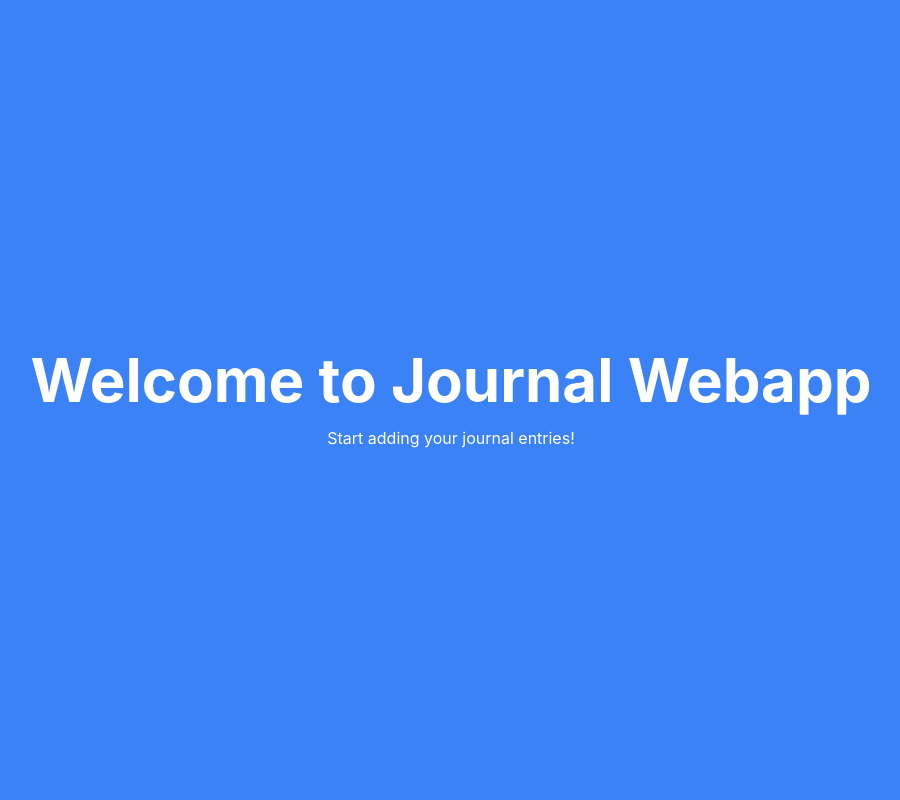
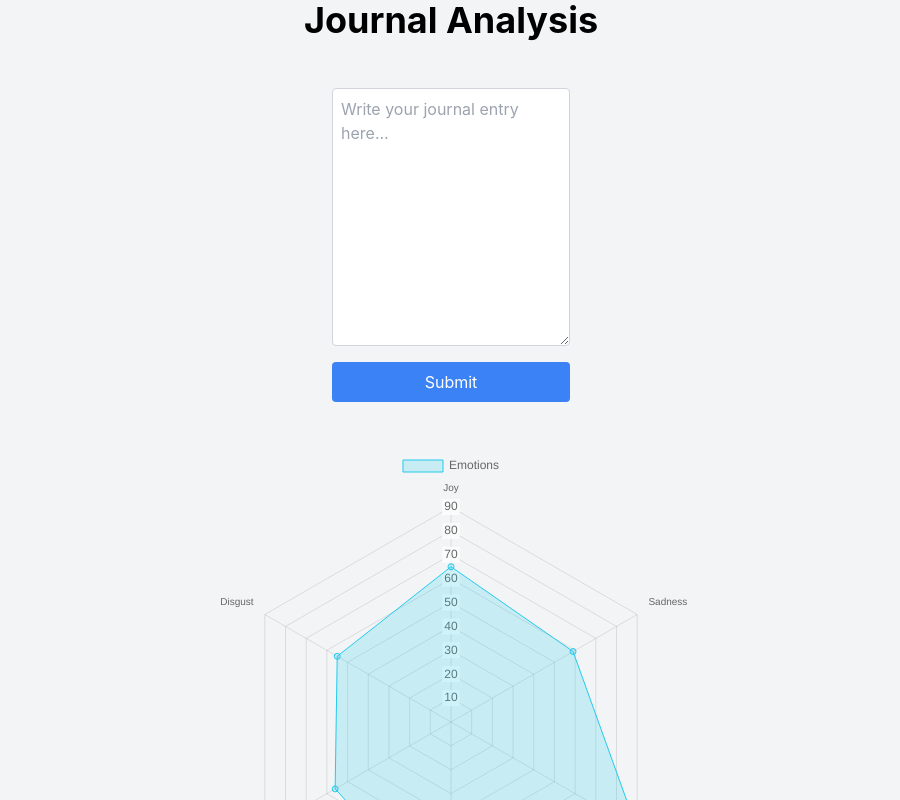
Before and after one commit to kev-bacon/resonate, a React (Create React App) app in the folder journal-webapp/: page / in a window 1280 px wide. Shown: the top 800 px of the page, without its empty margins (189-1089 px from the left). Built offline with nearby package versions, Linux system fonts and the light colour scheme.

Commit message:
added journal form + spidergraph with hardcoded data

```diff
--- a/journal-webapp/package.json
+++ b/journal-webapp/package.json
@@ -11,7 +11,9 @@
     "@types/react": "^18.3.3",
     "@types/react-dom": "^18.3.0",
     "axios": "^1.7.2",
+    "chart.js": "^4.4.3",
     "react": "^18.3.1",
+    "react-chartjs-2": "^5.2.0",
     "react-dom": "^18.3.1",
     "react-router-dom": "^6.23.1",
     "react-scripts": "5.0.1",
@@ -43,6 +45,8 @@
     ]
   },
   "devDependencies": {
+    "autoprefixer": "^10.4.19",
+    "postcss": "^8.4.38",
     "tailwindcss": "^3.4.4"
   }
 }
--- /dev/null
+++ b/journal-webapp/postcss.config.js
@@ -0,0 +1,6 @@
+module.exports = {
+    plugins: {
+      tailwindcss: {},
+      autoprefixer: {},
+    },
+  }
--- a/journal-webapp/src/App.tsx
+++ b/journal-webapp/src/App.tsx
@@ -1,12 +1,14 @@
 import React from 'react';
+import './App.css';
+import JournalEntryForm from './components/JournalEntryForm';
+import SpiderGraph from './components/SpiderGraph';
 
 const App: React.FC = () => {
   return (
-    <div className="text-center">
-      <header className="bg-blue-500 min-h-screen flex flex-col items-center justify-center text-white">
-        <h1 className="text-6xl font-bold">Welcome to Journal Webapp</h1>
-        <p className="mt-4">Start adding your journal entries!</p>
-      </header>
+    <div className="min-h-screen bg-gray-100 flex flex-col items-center justify-center space-y-8">
+      <h1 className="text-4xl font-bold">Journal Analysis</h1>
+      <JournalEntryForm />
+      <SpiderGraph />
     </div>
   );
 };
--- /dev/null
+++ b/journal-webapp/src/components/JournalEntryForm.tsx
@@ -0,0 +1,34 @@
+import React, { useState } from 'react';
+
+const JournalEntryForm: React.FC = () => {
+  const [journalEntry, setJournalEntry] = useState('');
+
+  const handleInputChange = (event: React.ChangeEvent<HTMLTextAreaElement>) => {
+    setJournalEntry(event.target.value);
+  };
+
+  const handleSubmit = (event: React.FormEvent) => {
+    event.preventDefault();
+    console.log(journalEntry);
+  };
+
+  return (
+    <form onSubmit={handleSubmit} className="flex flex-col space-y-4 p-4">
+      <textarea
+        value={journalEntry}
+        onChange={handleInputChange}
+        placeholder="Write your journal entry here..."
+        className="w-full p-2 border border-gray-300 rounded"
+        rows={10}
+      />
+      <button
+        type="submit"
+        className="p-2 bg-blue-500 text-white rounded"
+      >
+        Submit
+      </button>
+    </form>
+  );
+};
+
+export default JournalEntryForm;
--- /dev/null
+++ b/journal-webapp/src/components/SpiderGraph.tsx
@@ -0,0 +1,34 @@
+import React from 'react';
+import { Radar } from 'react-chartjs-2';
+import { Chart as ChartJS, RadialLinearScale, PointElement, LineElement, Filler, Tooltip, Legend } from 'chart.js';
+
+ChartJS.register(RadialLinearScale, PointElement, LineElement, Filler, Tooltip, Legend);
+
+const data = {
+  labels: ['Joy', 'Sadness', 'Anger', 'Fear', 'Surprise', 'Disgust'],
+  datasets: [
+    {
+      label: 'Emotions',
+      data: [65, 59, 90, 81, 56, 55],
+      backgroundColor: 'rgba(34, 202, 236, 0.2)',
+      borderColor: 'rgba(34, 202, 236, 1)',
+      borderWidth: 1,
+    },
+  ],
+};
+
+const options = {
+  scales: {
+    r: { beginAtZero: true },
+  },
+};
+
+const SpiderGraph: React.FC = () => {
+  return (
+    <div className="w-full max-w-lg mx-auto">
+      <Radar data={data} options={options} />
+    </div>
+  );
+};
+
+export default SpiderGraph;
```
Also changed, not shown: 1 other file (tests, documents, lock files or other folders).
